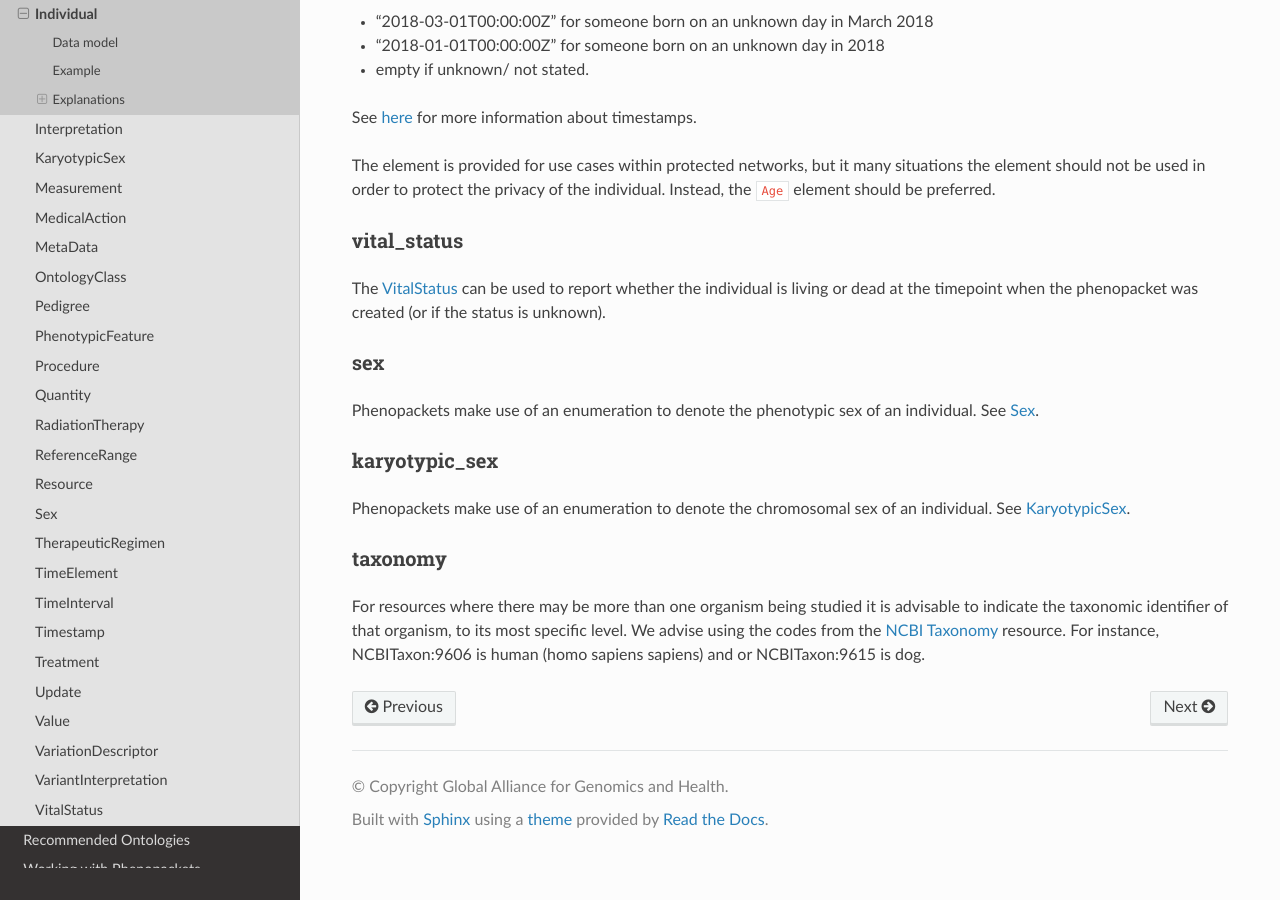
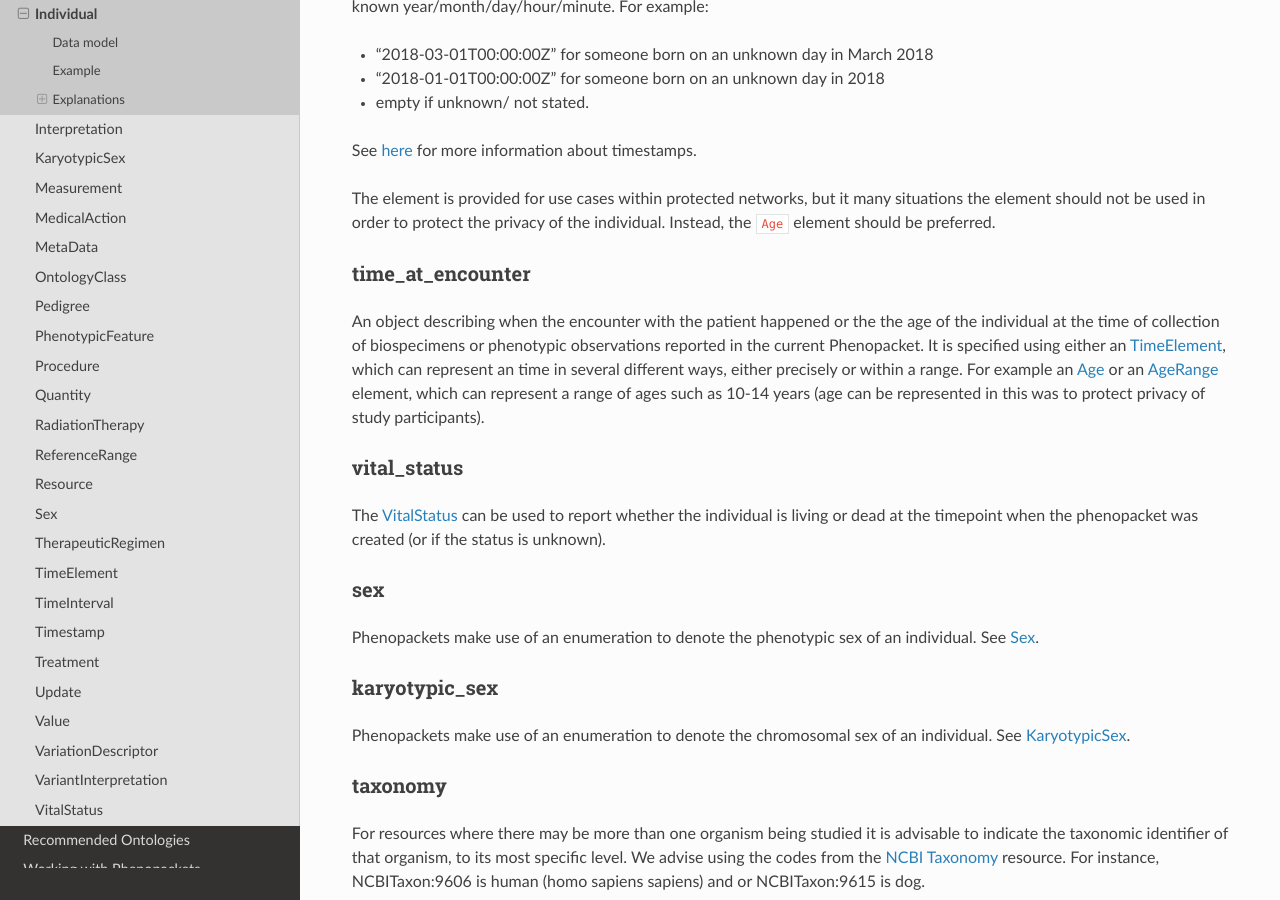
Before and after one commit to phenopackets/phenopacket-schema, a Sphinx documentation site: the page built from docs/individual.rst, in a window 1280 px wide and 900 px high, scrolled down 2444 px. Built offline with Sphinx 7.4.7 and the Read the Docs theme 2.0.0, drawn with Linux system fonts in a browser that asks for light colours; pages that are not in the unit, such as notebooks, are missing from menus; some of the changed text lies outside the part shown.

Commit message:
Revert "Remove time_at_encounter from individual.rst"
This reverts commit 932d3bda

```diff
--- a/docs/individual.rst
+++ b/docs/individual.rst
@@ -31,6 +31,10 @@ Data model
       - timestamp
       - 0..1
       - A timestamp either exact or imprecise
+    * - time_at_encounter
+      - :ref:`rsttimeelement`
+      - 0..1
+      - The age or age range of the individual. RECOMMENDED.
     * - vital_status
       - :ref:`rstvitalstatus`
       - 0..1
@@ -149,6 +153,15 @@ See :ref:`here<rstjavatimestamp>` for more information about timestamps.
 The element is provided for use cases within protected networks, but it many situations the element should not be used
 in order to protect the privacy of the individual. Instead, the ``Age`` element should be preferred.
 
+
+time_at_encounter
+~~~~~~~~~~~~~~~~~
+An object describing when the encounter with the patient happened or the the age of the individual at the time of collection
+of biospecimens or phenotypic observations reported in the current Phenopacket. It is specified using either an :ref:`rsttimeelement`,
+which can represent an time in several different ways, either precisely or within a range. For example an :ref:`rstage`
+or an :ref:`AgeRange` element, which can represent a range of ages such as 10-14 years (age can be represented in this
+was to protect privacy of study participants).
+
 vital_status
 ~~~~~~~~~~~~
 The :ref:`rstvitalstatus` can be used to report whether the individual is living or dead at the timepoint when the phenopacket
```
